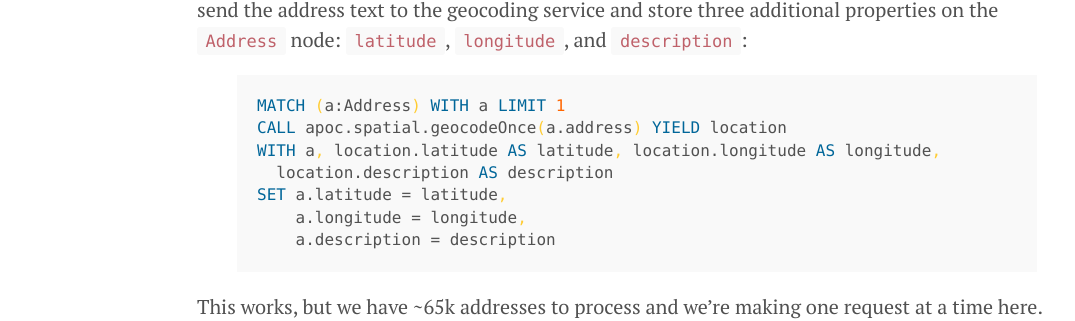
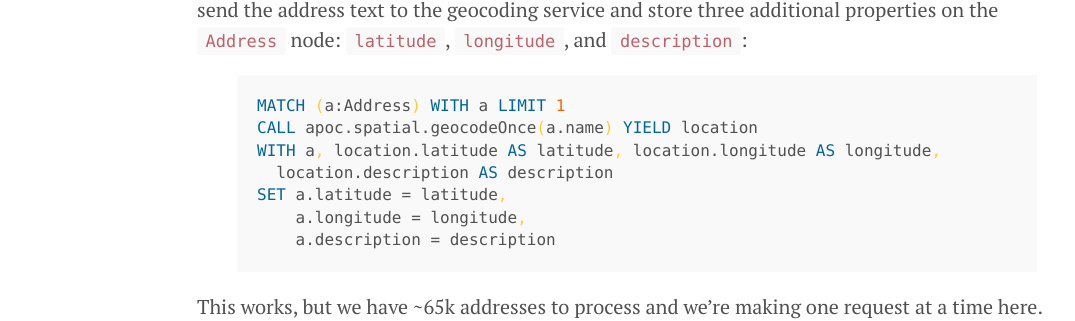
Before and after one commit to johnymontana/johnymontana.github.io, a Jekyll site: the page built from _posts/2017-11-28-geocoding-paradise-papers-neo4j-spatial-visualization.md, in a window 1280 px wide and 1400 px high, scrolled down 5602 px. Shown: the part 142-463 px from the top of the window, without its empty margins (3-1078 px from the left). Built offline with Jekyll 4.4.1, drawn with Linux system fonts in a browser that asks for light colours; comment, search, counter and statistics services are not loaded; some of the changed text lies outside the part shown.

Commit message:
some fixes

```diff
--- a/_posts/2017-11-28-geocoding-paradise-papers-neo4j-spatial-visualization.md
+++ b/_posts/2017-11-28-geocoding-paradise-papers-neo4j-spatial-visualization.md
@@ -195,7 +195,7 @@ So what we want to do is iterate through all the `Address` nodes in the Paradise
 
 {% highlight cypher %}
 MATCH (a:Address) WITH a LIMIT 1
-CALL apoc.spatial.geocodeOnce(a.address) YIELD location
+CALL apoc.spatial.geocodeOnce(a.name) YIELD location
 WITH a, location.latitude AS latitude, location.longitude AS longitude,
   location.description AS description
 SET a.latitude = latitude,
@@ -216,7 +216,7 @@ We can use [`apoc.periodic.iterate`](https://neo4j-contrib.github.io/neo4j-apoc-
 
 {% highlight cypher %}
 CALL apoc.periodic.iterate('MATCH (a:Address) RETURN a',
-'CALL apoc.spatial.geocodeOnce(a.address) YIELD location
+'CALL apoc.spatial.geocodeOnce(a.name) YIELD location
   WITH a, location.latitude AS latitude, location.longitude AS longitude,
   location.description AS description
 SET a.latitude = latitude,
```
Also changed, not shown: other parts of _posts/2017-11-28-geocoding-paradise-papers-neo4j-spatial-visualization.md (+2 -2 lines).
